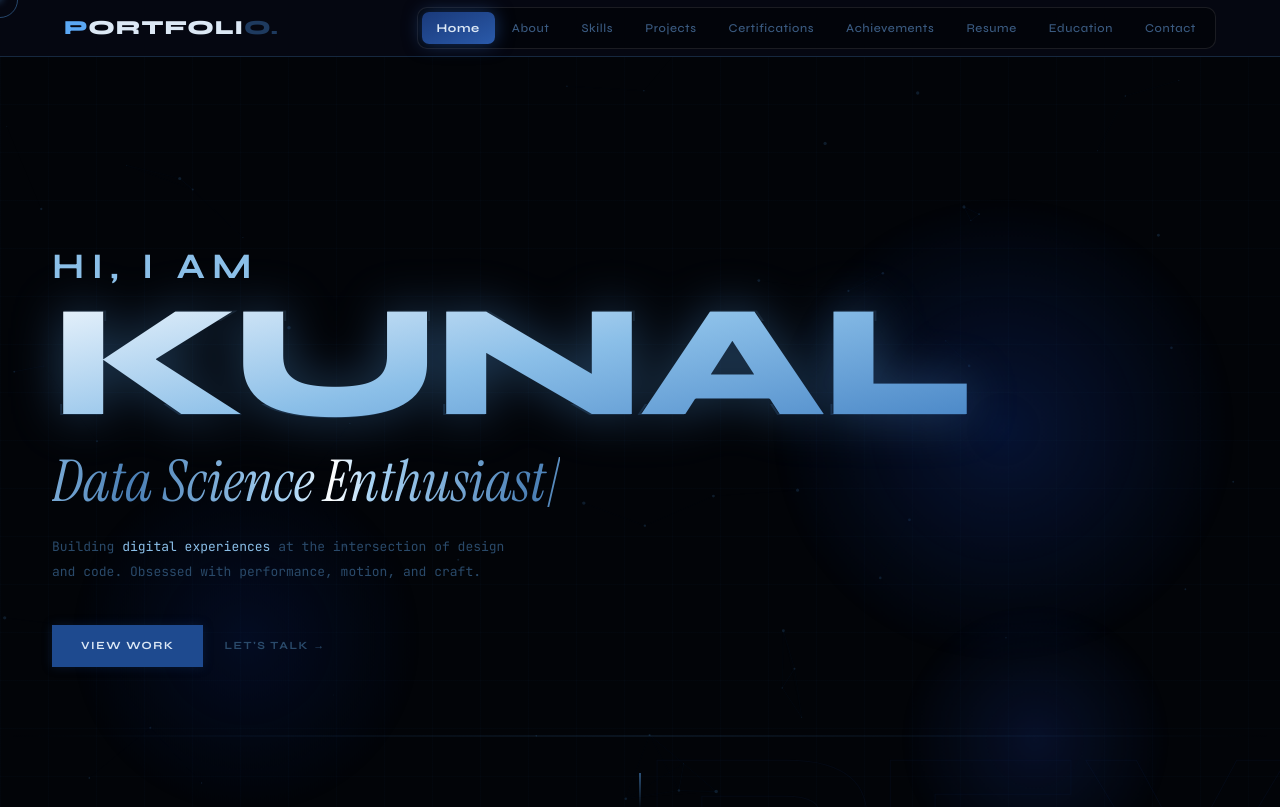
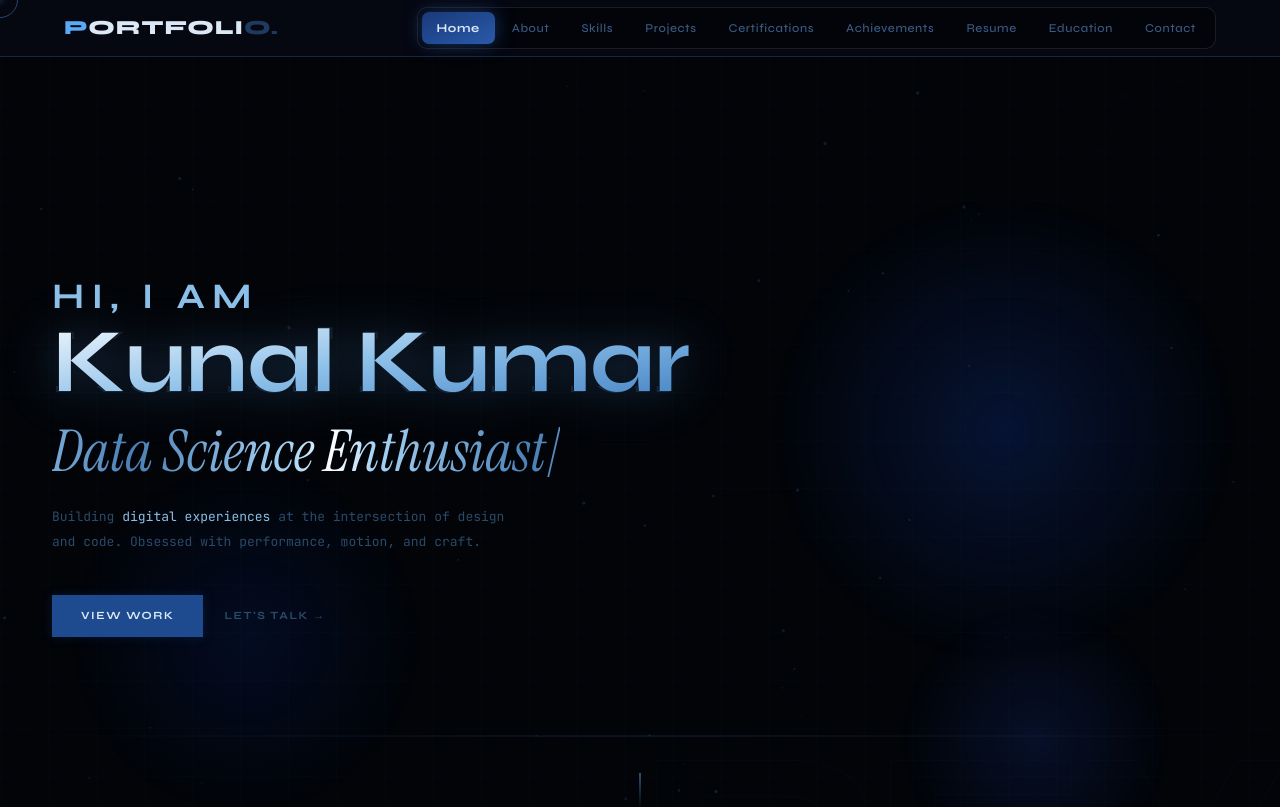
Before and after one commit to Kunal455/MyPortfolio, a React (Vite) app: page / in a window 1280 px wide. Shown: the top 807 px of the page. Built offline with nearby package versions, Linux system fonts and the light colour scheme.

Commit message:
style: update Hero text size, case, and glow styling

```diff
--- a/src/App.jsx
+++ b/src/App.jsx
@@ -305,10 +305,10 @@ function Hero() {
               HI, I AM
             </h2>
             <div className={`relative w-full flex ${w <= 900 ? 'justify-center' : 'justify-start'}`}>
-              <h1 className={`font-syne font-extrabold text-[clamp(60px,13vw,160px)] whitespace-nowrap leading-[0.88] tracking-[-0.02em] text-transparent absolute top-0 outline-px outline-[#5ba8f5]/10 animate-[glitch1_6s_steps(1)_infinite_2s] pointer-events-none select-none ${w <= 900 ? 'left-1/2 -translate-x-1/2' : 'left-0 translate-x-0'}`} style={{ WebkitTextStroke: "2px rgba(91,168,245,.15)" }}>KUNAL</h1>
-              <h1 className={`font-syne font-extrabold text-[clamp(60px,13vw,160px)] whitespace-nowrap leading-[0.88] tracking-[-0.02em] text-transparent absolute top-0 outline-px outline-[#96d2ff]/7 animate-[glitch2_6s_steps(1)_infinite_2.3s] pointer-events-none select-none ${w <= 900 ? 'left-1/2 -translate-x-1/2' : 'left-0 translate-x-0'}`} style={{ WebkitTextStroke: "2px rgba(150,210,255,.1)" }}>KUNAL</h1>
-              <h1 className="font-syne font-extrabold text-[clamp(60px,13vw,160px)] whitespace-nowrap leading-[0.88] tracking-[-0.02em] animate-[fadeUp_0.9s_ease_0.2s_both]">
-                <span className="bg-gradient-to-br from-[#ffffff] via-[#8bbfe8] to-[#3a7abf] bg-clip-text text-transparent drop-shadow-[0_0_25px_rgba(91,168,245,0.35)]">KUNAL</span>
+              <h1 className={`font-syne font-bold text-[clamp(36px,8.5vw,90px)] whitespace-nowrap leading-[0.9] tracking-[-0.01em] text-transparent absolute top-0 outline-px outline-[#5ba8f5]/10 animate-[glitch1_6s_steps(1)_infinite_2s] pointer-events-none select-none ${w <= 900 ? 'left-1/2 -translate-x-1/2' : 'left-0 translate-x-0'}`} style={{ WebkitTextStroke: "2px rgba(91,168,245,.15)" }}>Kunal Kumar</h1>
+              <h1 className={`font-syne font-bold text-[clamp(36px,8.5vw,90px)] whitespace-nowrap leading-[0.9] tracking-[-0.01em] text-transparent absolute top-0 outline-px outline-[#96d2ff]/7 animate-[glitch2_6s_steps(1)_infinite_2.3s] pointer-events-none select-none ${w <= 900 ? 'left-1/2 -translate-x-1/2' : 'left-0 translate-x-0'}`} style={{ WebkitTextStroke: "2px rgba(150,210,255,.1)" }}>Kunal Kumar</h1>
+              <h1 className="font-syne font-bold text-[clamp(36px,8.5vw,90px)] whitespace-nowrap leading-[0.9] tracking-[-0.01em] animate-[fadeUp_0.9s_ease_0.2s_both]">
+                <span className="bg-gradient-to-br from-[#ffffff] via-[#8bbfe8] to-[#3a7abf] bg-clip-text text-transparent drop-shadow-[0_0_25px_rgba(91,168,245,0.35)]">Kunal Kumar</span>
               </h1>
             </div>
           </div>
@@ -571,7 +571,7 @@ function SocialLink({ l }) {
 
 /* ── Education ── */
 const EDUCATION = [
-  { institution: "Lovely Professional University", location: "Phagwara, Punjab", degree: "Bachelor of Technology in Computer Science and Engineering", score: "CGPA: 8.34", period: "Aug '23 - Present", accent: "#5ba8f5" },
+  { institution: "Lovely Professional University", location: "Phagwara, Punjab", degree: "Bachelor of Technology in Computer Science and Engineering", score: "CGPA: 8.31", period: "Aug '23 - Present", accent: "#5ba8f5" },
   { institution: "Modern Public School", location: "Motihari, Bihar", degree: "Intermediate", score: "Percentage: 82.6%", period: "Mar '21 - Mar '22", accent: "#8bbfe8" },
   { institution: "Jeevan Public School", location: "Motihari, Bihar", degree: "Matriculation", score: "Percentage: 88.6%", period: "Mar '19 - Mar '20", accent: "#3a7abf" },
 ];
```
